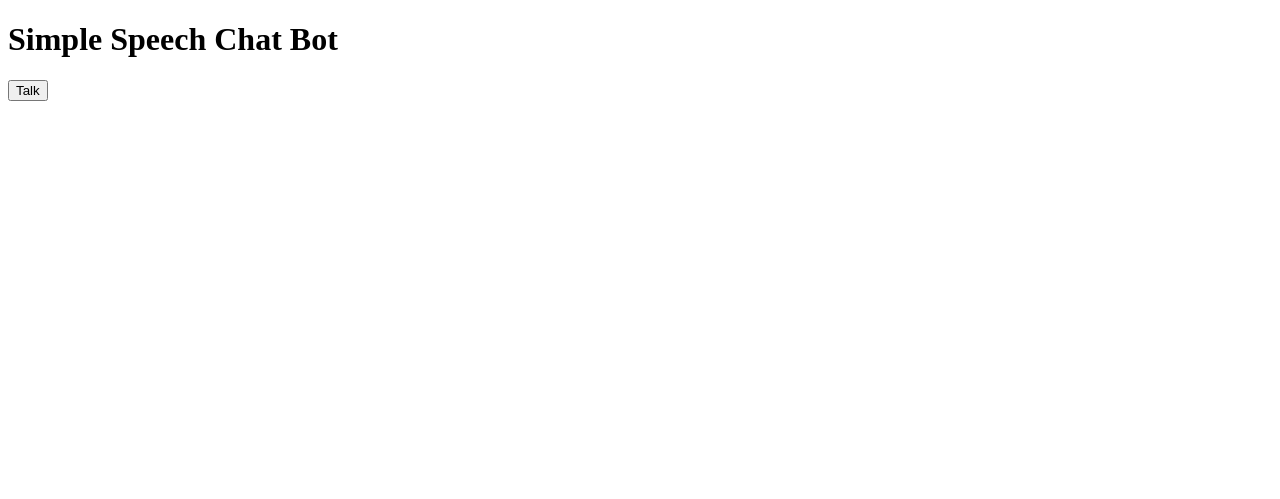
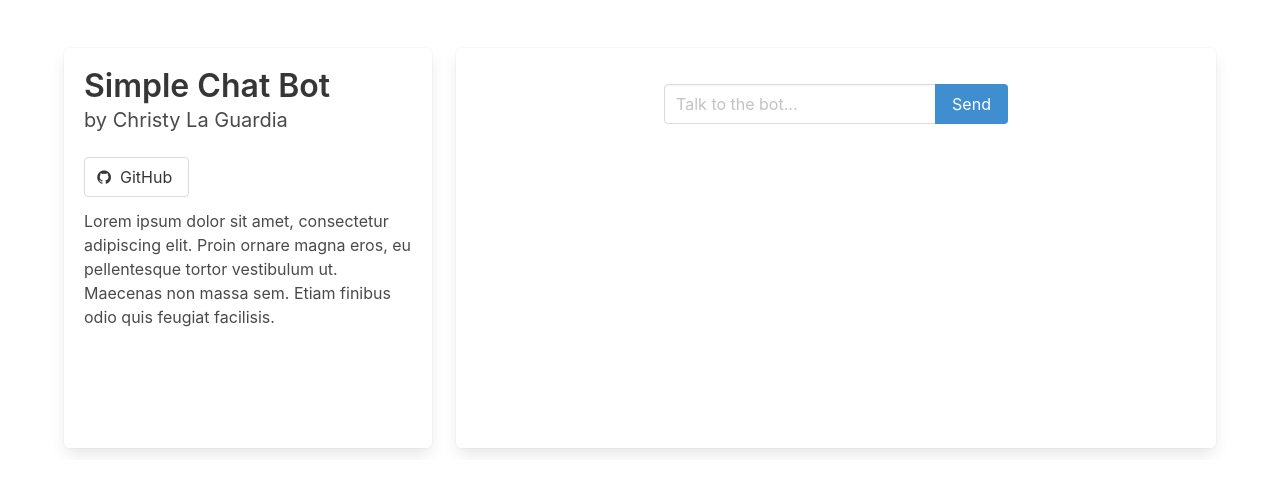
Before and after one commit to christylaguardia-student/ai-chat-bot, a website: page public/index.html in a window 1280 px wide. Drawn offline with nearby package versions, Linux system fonts and the light colour scheme; no server answers.

Commit message:
working on bulma

```diff
--- a/public/index.html
+++ b/public/index.html
@@ -4,16 +4,92 @@
   <meta charset="UTF-8">
   <meta name="viewport" content="width=device-width, initial-scale=1.0">
   <meta http-equiv="X-UA-Compatible" content="ie=edge">
-  <title>Simple Speech Chat Bot</title>
+  <link rel="stylesheet" href="https://maxcdn.bootstrapcdn.com/font-awesome/4.7.0/css/font-awesome.min.css">
+  <link rel="stylesheet" href="https://cdnjs.cloudflare.com/ajax/libs/bulma/0.6.1/css/bulma.min.css">
+  <link rel="stylesheet" href="/style.css">
+  <title>Christy La Guardia's Chat Bot</title>
 </head>
 <body>
-  <h1>Simple Speech Chat Bot</h1>
-  <button>Talk</button>
-  <!-- TODO: convert to message area -->
-  <div id="user-message"></div>
-  <div id="bot-message"></div>
+  <section class="section is-vcentered">
 
-  <script src="https://cdnjs.cloudflare.com/ajax/libs/socket.io/2.0.4/socket.io.js"></script>
-  <script src="script.js"></script>
+    <!-- <div class="hero">
+      <div class="container has-text-centered">
+        <h1 class="title">AI Chat Bot</h1>
+        <p class="subtitle">by Christy La Guardia</p>
+      </div>
+    </div> -->
+
+    <!-- <div class="container">
+      <div class="columns is-mobile is-centered">
+        <div class="column is-half is-narrow">
+          <ul class="field"></ul>
+
+          <div class="field has-addons has-addons-centered">
+            <div class="control">
+              <input class="input" id="user-message" type="text" placeholder="Talk to the bot...">
+            </div>
+            <div class="control">
+              <button class="button is-info" onclick="chat()">
+                Send
+              </button>
+            </div>
+          </div>
+
+        </div>
+      </div>
+    </div> -->
+
+    <div class="container is-centered">
+
+      <div class="tile is-ancestor">
+        <div class="tile is-parent">
+          <article class="tile is-child box">
+            <p class="title">Simple Chat Bot</p>
+            <p class="subtitle">by Christy La Guardia</p>
+
+            <p class="field">
+              <a class="button" href="https://github.com/christylaguardia/ai-chat-bot" target="_blank">
+                <span class="icon">
+                  <i class="fa fa-github"></i>
+                </span>
+                <span>GitHub</span>
+              </a>
+            </p>
+
+            <div class="content">
+              <p>Lorem ipsum dolor sit amet, consectetur adipiscing elit. Proin ornare magna eros, eu pellentesque tortor vestibulum
+                ut. Maecenas non massa sem. Etiam finibus odio quis feugiat facilisis.</p>
+            </div>
+          </article>
+        </div>
+
+        <div class="tile is-parent is-8">
+          <article class="tile is-child box">
+            <div class="content">
+
+              <ul id="messages" class="field"></ul>
+
+              <div class="field has-addons has-addons-centered">
+                <div class="control">
+                  <input id="user-message" class="input" type="text" placeholder="Talk to the bot...">
+                </div>
+                <div class="control">
+                  <button class="button is-info" onclick="chat()">
+                    Send
+                  </button>
+                </div>
+              </div>
+
+            </div>
+          </article>
+        </div>
+
+      </div>
+    </div>
+
+  </section>
+
+  <script src="/socket.io/socket.io.js"></script>
+  <script src="/script.js"></script>
 </body>
 </html>
--- /dev/null
+++ b/public/style.css
@@ -0,0 +1,10 @@
+/* @import 'bulma.css'; */
+/* @import 'bulma/css/bulma.css' */
+
+.tile {
+  height: 50vh;
+  overflow-y: scroll;
+  /* min-height: 50vh;
+  max-height: 80vh; */
+  /* text-overflow: scroll; */
+}
```
